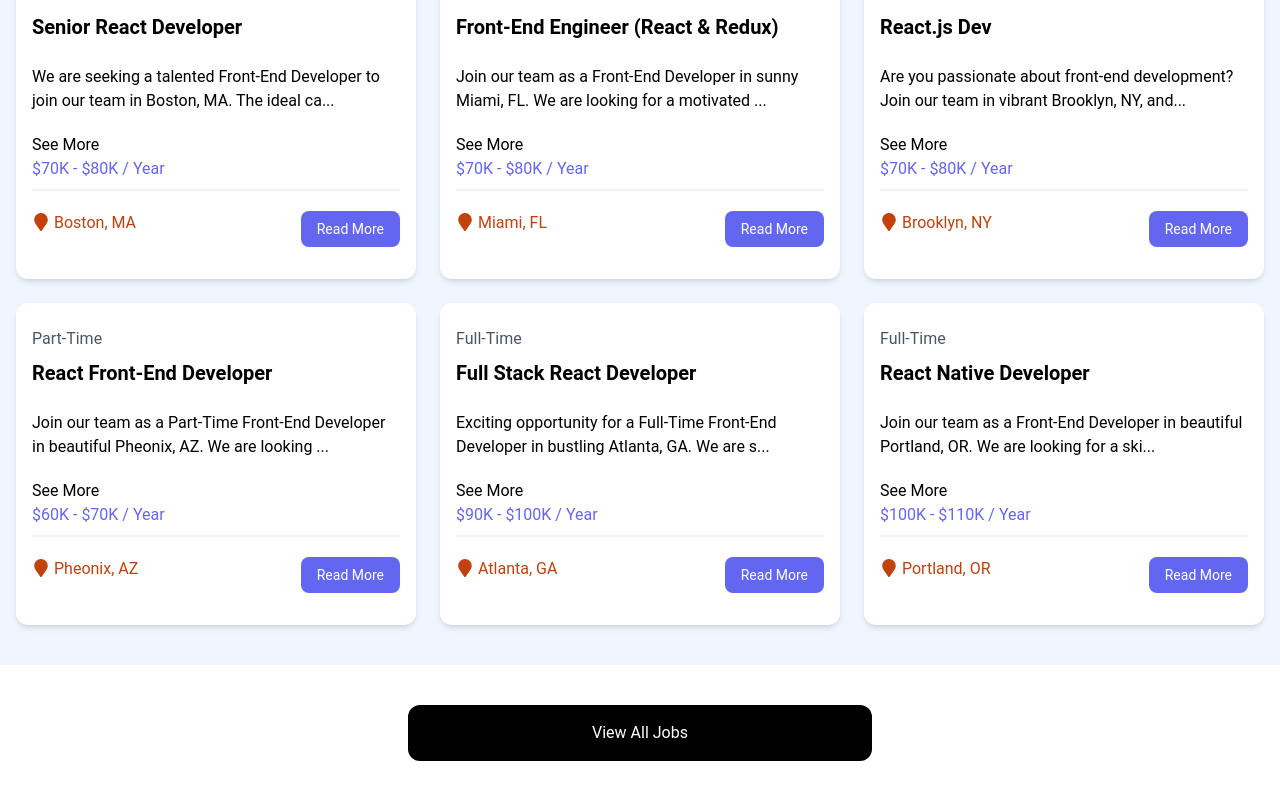
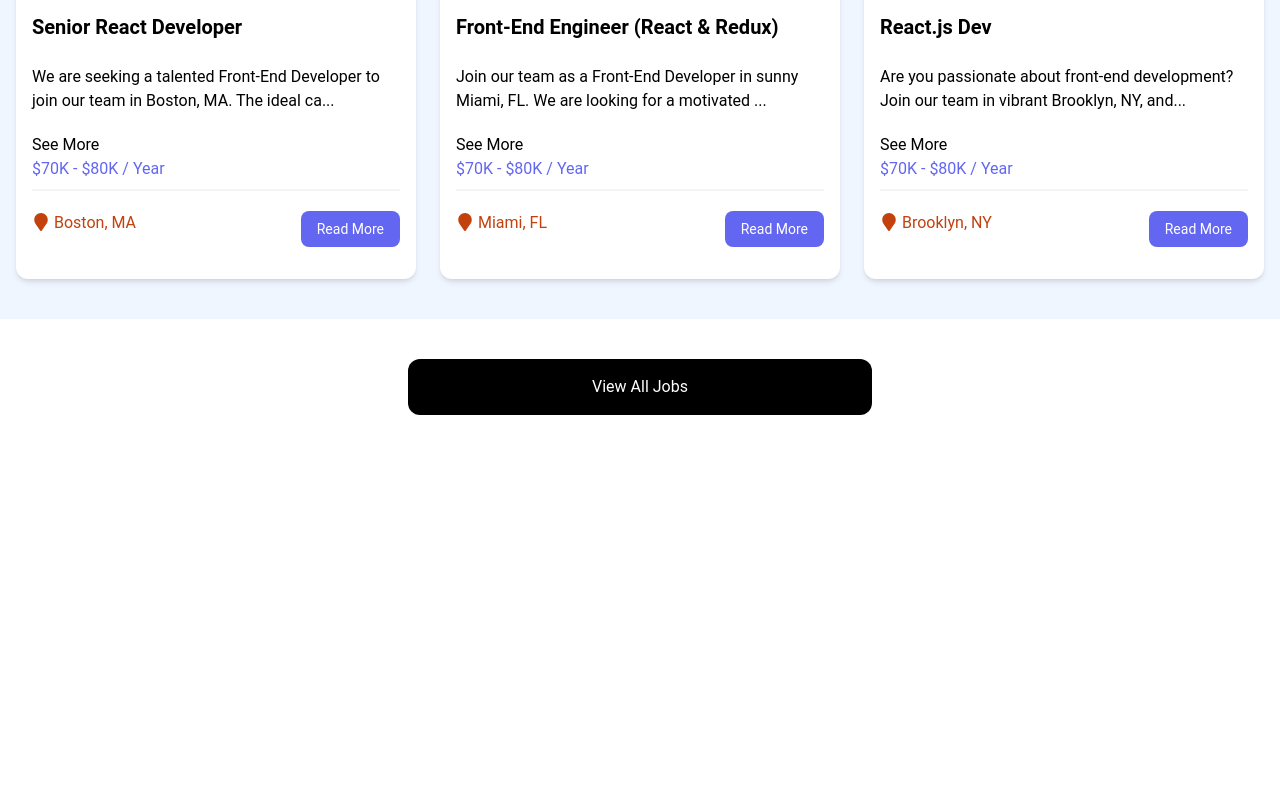
Before and after one commit to gauravcool/react-job-dashboard, a React (Vite) app: page / in a window 1280 px wide. Shown: the part 752-1551 px from the top of the page. After the commit the page ends 1207 px from the top, so only its background shows below. Built offline with nearby package versions, Linux system fonts and the light colour scheme; data requests are answered from the project's data file.

Commit message:
limit response by using query parameter

```diff
--- a/src/components/JobListings.jsx
+++ b/src/components/JobListings.jsx
@@ -9,8 +9,9 @@ const JobListings = ({ isHome }) => {
 
   useEffect(() => {
     const fetchJobs = async () => {
+      const apiUrl = isHome ? "http://localhost:8000/jobs?_limit=3" : "http://localhost:8000/jobs";
       try {
-        const res = await fetch("http://localhost:8000/jobs");
+        const res = await fetch(apiUrl);
         const data = await res.json();
         setJobs(data);
       } catch (error) {
@@ -26,7 +27,7 @@ const JobListings = ({ isHome }) => {
     <section className="bg-blue-50 px-4 py-10">
       <div className="container-xl lg:container m-auto">
         <h2 className="text-3xl font-bold text-indigo-500 mb-6 text-center">
-          {isHome ? "Recent Jobs" : "All Jobs"}
+          {isHome ? "Recent Jobs" : "Browse Jobs"}
         </h2>
         {loading ? (
           <Spinner loading={loading} />
```
